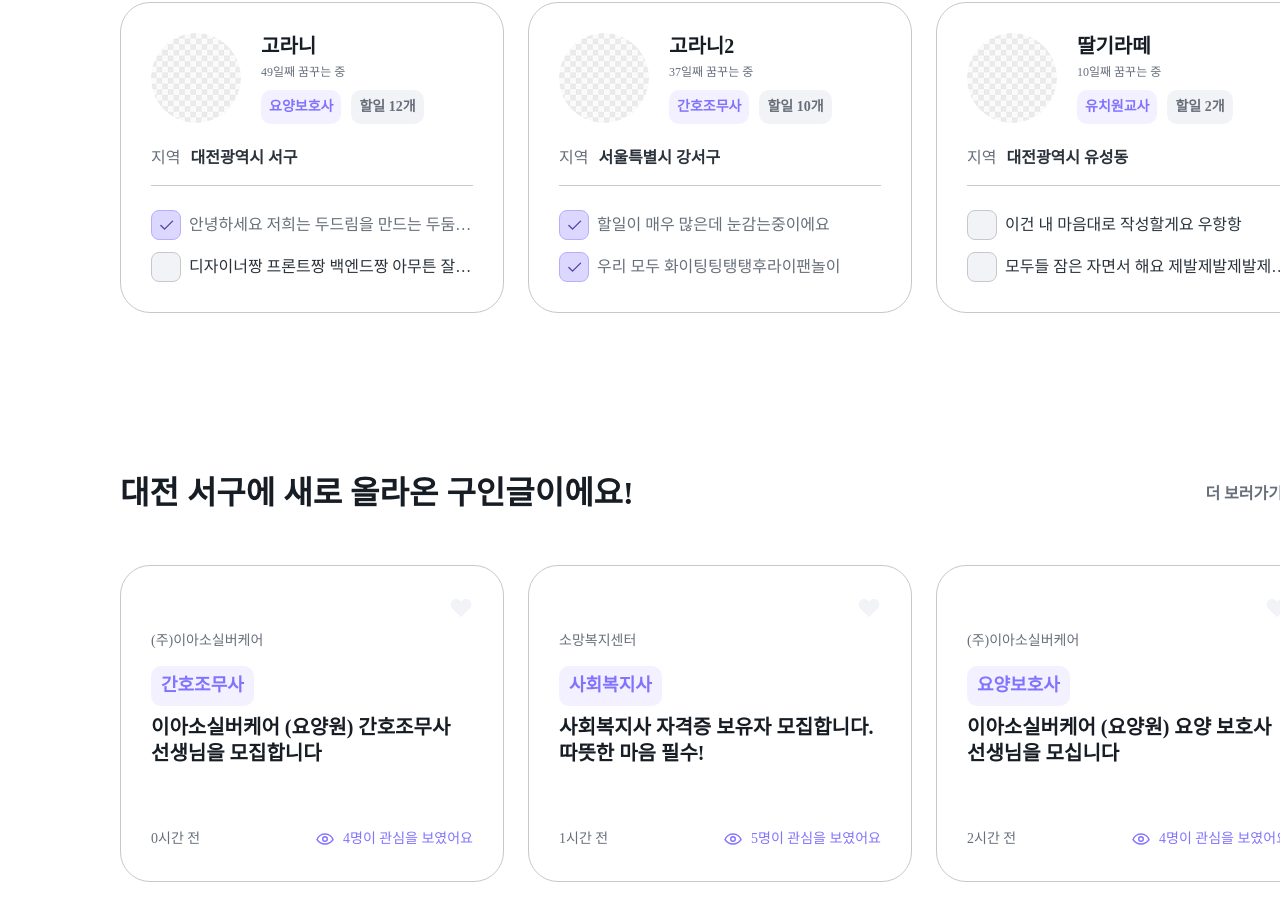
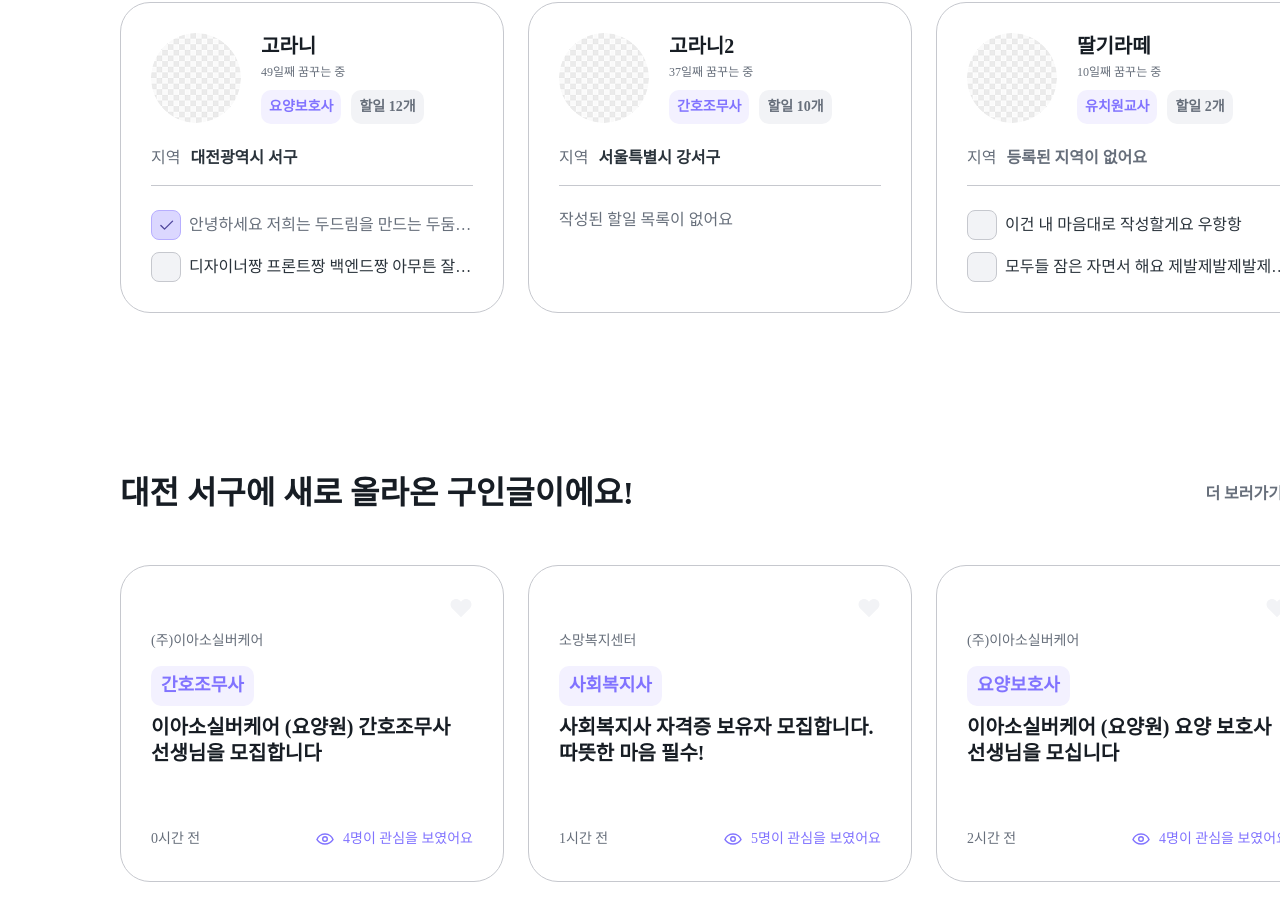
Before and after one commit to mooneran/mooneran, a React (Vite) app: page / in a window 1280 px wide. Shown: the part 875-1779 px from the top of the page. Built offline with nearby package versions, Linux system fonts and the light colour scheme.

Commit message:
feat: [#34] 지역, 할일 없을때 텍스트 처리 구현

```diff
--- a/src/pages/home/components/DreamerCard.tsx
+++ b/src/pages/home/components/DreamerCard.tsx
@@ -58,13 +58,24 @@ const DreamerCard = ({
 
       <div className="mb-4 mt-6 flex flex-row items-center justify-center gap-[10px]">
         <span className="text-gray-500 font-B02-M">지역</span>
+        {regionName ? (
           <span className="text-gray-800 font-B02-SB">{regionName}</span>
+        ) : (
+          <span className="text-gray-500 font-B02-SB">
+            등록된 지역이 없어요
+          </span>
+        )}
       </div>
 
       <Divider />
 
       <div className="mt-6 flex w-full flex-col gap-3">
-        {todotext.map((text, index) => {
+        {todotext.length === 0 ? (
+          <span className="text-gray-500 font-B02-M">
+            작성된 할일 목록이 없어요
+          </span>
+        ) : (
+          todotext.map((text, index) => {
             const done = checked[index];
 
             return (
@@ -88,7 +99,8 @@ const DreamerCard = ({
                 </span>
               </div>
             );
-        })}
+          })
+        )}
       </div>
     </div>
   );
--- a/src/utils/data/home/DreamerDummy.ts
+++ b/src/utils/data/home/DreamerDummy.ts
@@ -21,14 +21,11 @@ const Dreamer = [
     day: '37',
     todo: '10',
     profile: ProfileSample,
-    todotext: [
-      '할일이 매우 많은데 눈감는중이에요',
-      '우리 모두 화이팅팅탱탱후라이팬놀이',
-    ],
+    todotext: [],
     doneList: [true, true],
   },
   {
-    regionName: '대전광역시 유성동',
+    regionName: '',
     job: '유치원교사',
     nickname: '딸기라떼',
     day: '10',
```
Lines whose indentation alone changed are shown as unchanged.
